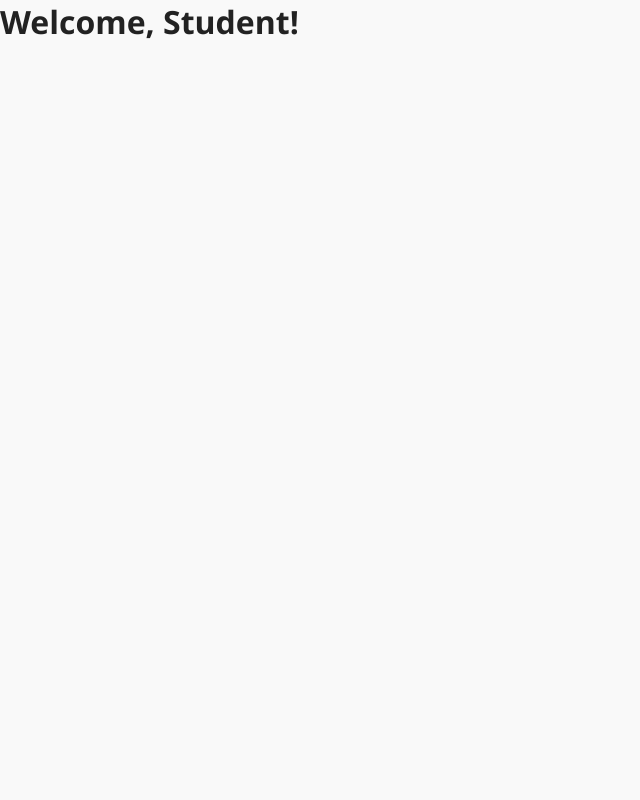
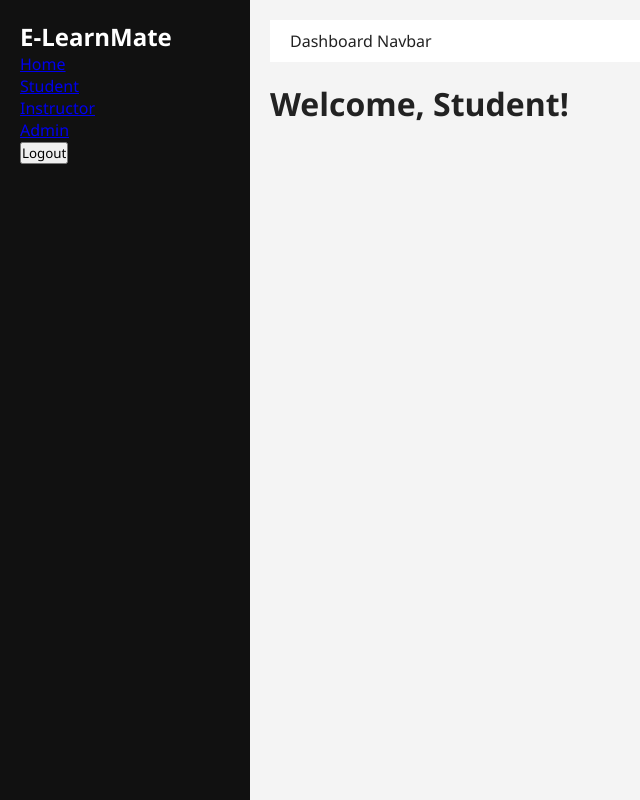
Before and after one commit to sahilwebdev21/E-LearnMate, a Next.js app in the folder frontend/: page /student in a window 1280 px wide. Shown: the whole page, without its empty margins (0-640 px from the left). Built offline with nearby package versions, Linux system fonts and the light colour scheme.

Commit message:
`Dashboard layout with sidebar and navbar for all roles`

```diff
--- /dev/null
+++ b/frontend/src/app/admin/layout.tsx
@@ -0,0 +1,5 @@
+import DashboardLayout from '@/components/DashboardLayout'
+
+export default function Layout({ children }: { children: React.ReactNode }) {
+  return <DashboardLayout>{children}</DashboardLayout>
+}
--- a/frontend/src/app/admin/page.tsx
+++ b/frontend/src/app/admin/page.tsx
@@ -0,0 +1,3 @@
+export default function AdminDashboard() {
+  return <h1>Welcome, Admin!</h1>
+}
--- /dev/null
+++ b/frontend/src/app/instructor/layout.tsx
@@ -0,0 +1,5 @@
+import DashboardLayout from '@/components/DashboardLayout'
+
+export default function Layout({ children }: { children: React.ReactNode }) {
+  return <DashboardLayout>{children}</DashboardLayout>
+}
--- a/frontend/src/app/instructor/page.tsx
+++ b/frontend/src/app/instructor/page.tsx
@@ -0,0 +1,3 @@
+export default function InstructorDashboard() {
+  return <h1>Welcome, Instructor!</h1>
+}
--- /dev/null
+++ b/frontend/src/app/student/layout.tsx
@@ -0,0 +1,5 @@
+import DashboardLayout from '@/components/DashboardLayout'
+
+export default function Layout({ children }: { children: React.ReactNode }) {
+  return <DashboardLayout>{children}</DashboardLayout>
+}
--- /dev/null
+++ b/frontend/src/components/DashboardLayout.tsx
@@ -0,0 +1,41 @@
+'use client'
+
+import React from 'react'
+import Link from 'next/link'
+
+const DashboardLayout = ({ children }: { children: React.ReactNode }) => {
+  return (
+    <div className="dashboard-container" style={{ display: 'flex', height: '100vh' }}>
+      {/* Sidebar */}
+      <aside style={{ width: '250px', background: '#111', color: '#fff', padding: '20px' }}>
+        <h2>E-LearnMate</h2>
+        <nav>
+          <ul style={{ listStyle: 'none', padding: 0 }}>
+            <li><Link href="/">Home</Link></li>
+            <li><Link href="/student">Student</Link></li>
+            <li><Link href="/instructor">Instructor</Link></li>
+            <li><Link href="/admin">Admin</Link></li>
+            <li><button onClick={logout}>Logout</button></li>
+          </ul>
+        </nav>
+      </aside>
+
+      {/* Main */}
+      <main style={{ flex: 1, padding: '20px', background: '#f4f4f4' }}>
+        {/* Top Navbar */}
+        <header style={{ background: '#fff', padding: '10px 20px', marginBottom: '20px' }}>
+          <p>Dashboard Navbar</p>
+        </header>
+
+        {children}
+      </main>
+    </div>
+  )
+}
+
+function logout() {
+  localStorage.removeItem('access_token')
+  window.location.href = '/login'
+}
+
+export default DashboardLayout
```
